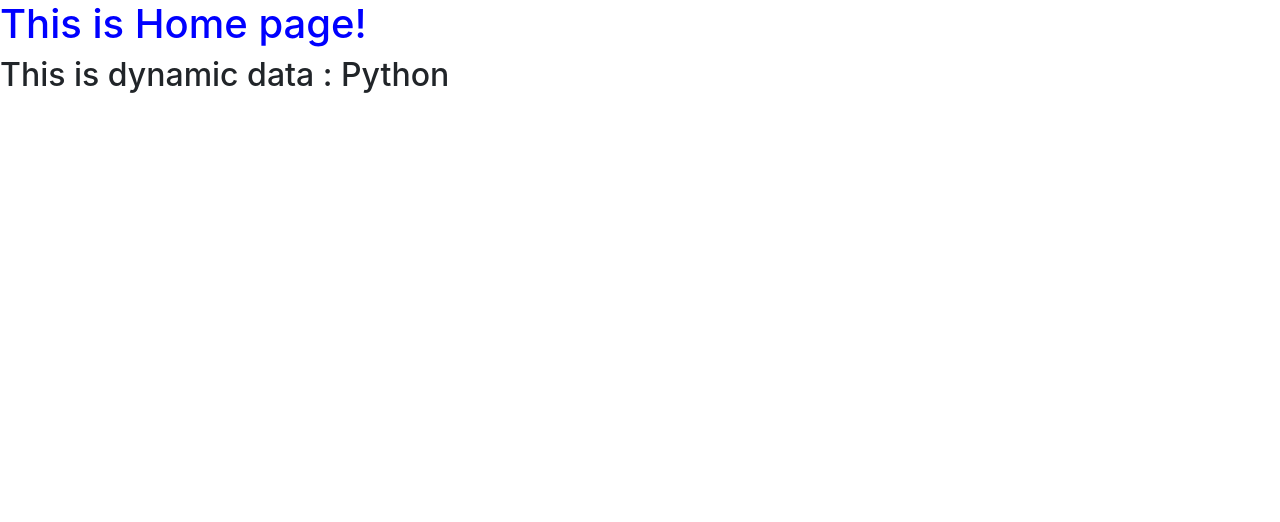
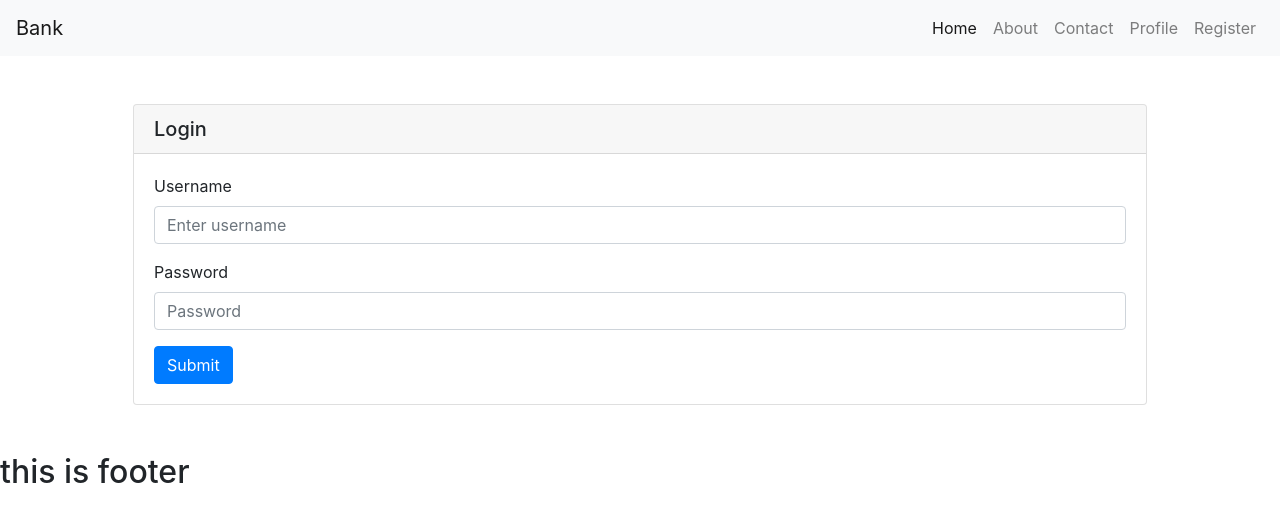
Before and after one commit to tejavarma-twl/django-bank, a Django app: page / in a window 1280 px wide. Shown: the top 522 px of the page. Run offline with Django 3.2, Linux system fonts and the light colour scheme; some libraries are stand-ins or nearby versions.

Commit message:
sign up and sign in

```diff
--- a/accounts/views.py
+++ b/accounts/views.py
@@ -1,10 +1,28 @@
 from django.shortcuts import render
 from django.http import HttpResponse
+from django.contrib.auth.models import User
+from django.contrib.auth import authenticate
 # Create your views here.
 def home(request):
-    data = { 'name':'Python', 'page':'Home' }
-    # return HttpResponse("<h1>Hello Django!</h1>")
+    data = {
+        'email':'nothing',
+        'password':'nothing'
+    }
+    if request.POST:
+        user = authenticate(username=request.POST['username'], password=request.POST['password'])
+        if user is not None:
+            print('user valid!')
     return render(request,'index.html',data)
+
+def register(request):
+    if request.POST:
+        print(request.POST)
+        username = request.POST['username']
+        email = request.POST['email']
+        password = request.POST['password']
+        user = User.objects.create_user(username, email, password)
+        user.save()
+    return render(request,'register.html',{})
 
 def about(request):
     # return HttpResponse("About Django!")
--- a/bank/urls.py
+++ b/bank/urls.py
@@ -20,6 +20,7 @@ from accounts.views import *
 urlpatterns = [
     path('', home),
     path('about', about),
+    path('register', register),
     path('contact', contact),
     path('profile', profile),
     path('admin/', admin.site.urls),
--- /dev/null
+++ b/requirements.txt
@@ -0,0 +1,5 @@
+Django==2.2.4
+mysql==0.0.2
+mysqlclient==1.4.4
+pytz==2019.2
+sqlparse==0.3.0
--- a/templates/footer.html
+++ b/templates/footer.html
@@ -1,4 +1,3 @@
-{% extends index.html %}
-{% block footercontent %}
-    <h1>This is footer content</h1>
-{% endblock %}
+<footer>
+    <h2>this is footer</h2>
+</footer>
--- a/templates/header.html
+++ b/templates/header.html
@@ -1,9 +1,25 @@
-{% extends "index.html" %}
-{% block navigation %}
-    <ul>
-        <li><a href="/">Home</a></li>
-        <li><a href="/about">About</a></li>
-        <li><a href="/contact">Contact</a></li>
-        <li><a href="/profile">Profile</a></li>
-    </ul>
-{% endblock %}
+<nav class="navbar navbar-expand-lg navbar-light bg-light">
+    <a class="navbar-brand" href="/">Bank</a>
+    <button class="navbar-toggler" type="button" data-toggle="collapse" data-target="#navbarSupportedContent" aria-controls="navbarSupportedContent" aria-expanded="false" aria-label="Toggle navigation">
+        <span class="navbar-toggler-icon"></span>
+    </button>
+    <div class="collapse navbar-collapse" id="navbarSupportedContent">
+        <ul class="navbar-nav ml-auto">
+            <li class="nav-item active">
+                <a class="nav-link" href="/">Home</a>
+            </li>
+            <li class="nav-item">
+                <a class="nav-link" href="/about">About</a>
+            </li>
+            <li class="nav-item">
+                <a class="nav-link" href="/contact">Contact</a>
+            </li>
+            <li class="nav-item">
+                <a class="nav-link" href="/profile">Profile</a>
+            </li>
+            <li class="nav-item">
+                    <a class="nav-link" href="/register">Register</a>
+                </li>
+        </ul>
+    </div>
+</nav>
--- a/templates/index.html
+++ b/templates/index.html
@@ -1,18 +1,24 @@
-{% load static %}
-<!DOCTYPE html>
-<html lang="en">
-<head>
-    <meta charset="UTF-8">
-    <meta name="viewport" content="width=device-width, initial-scale=1.0">
-    <meta http-equiv="X-UA-Compatible" content="ie=edge">
-    <title>Hello Django</title>
-    <link rel="stylesheet" href="https://stackpath.bootstrapcdn.com/bootstrap/4.3.1/css/bootstrap.min.css" integrity="sha384-ggOyR0iXCbMQv3Xipma34MD+dH/1fQ784/j6cY/iJTQUOhcWr7x9JvoRxT2MZw1T" crossorigin="anonymous">
-    <link rel="stylesheet" href="{% static 'css/styles.css' %}">
-</head>
-<body>
-    {% block navigation %}{% endblock %}
-    <h1>This is {{page}} page!</h1>
-    <h2>This is dynamic data : {{name}}</h2>
-    {% block footercontent %}{% endblock %}
-</body>
-</html>
+{% extends 'main.html' %}
+{% block content %}
+<div class="container">
+    <div class="card m-5">
+        <h5 class="card-header">Login</h5>
+        <div class="card-body">
+            <form method="POST">
+                {% csrf_token %}
+                <div class="form-group">
+                  <label for="exampleInputEmail1">Username</label>
+                  <input name="username" type="text" class="form-control" id="exampleInputEmail1" aria-describedby="emailHelp" placeholder="Enter username">
+                </div>
+                <div class="form-group">
+                  <label for="exampleInputPassword1">Password</label>
+                  <input name="password" type="password" class="form-control" id="exampleInputPassword1" placeholder="Password">
+                </div>
+                <button type="submit" class="btn btn-primary">Submit</button>
+              </form>
+        </div>
+    </div>
+</div>
+
+
+{% endblock %}
--- /dev/null
+++ b/templates/main.html
@@ -0,0 +1,18 @@
+{% load static %}
+<!DOCTYPE html>
+<html lang="en">
+<head>
+    <meta charset="UTF-8">
+    <meta name="viewport" content="width=device-width, initial-scale=1.0">
+    <meta http-equiv="X-UA-Compatible" content="ie=edge">
+    <title>Hello Django</title>
+    <link rel="stylesheet" href="https://stackpath.bootstrapcdn.com/bootstrap/4.3.1/css/bootstrap.min.css" integrity="sha384-ggOyR0iXCbMQv3Xipma34MD+dH/1fQ784/j6cY/iJTQUOhcWr7x9JvoRxT2MZw1T" crossorigin="anonymous">
+    <link rel="stylesheet" href="{% static 'css/styles.css' %}">
+</head>
+<body>
+    {% include 'header.html' %}
+    {% block content %}
+    {% endblock %}
+    {% include 'footer.html' %}
+</body>
+</html>
```
Also changed, not shown: bank/settings.py (+10 -2 lines), templates/about.html (+3 -17 lines), templates/contact.html (+3 -17 lines), templates/profile.html (+3 -17 lines), templates/register.html (added, +32 -0 lines), static/images/bg.jpeg (added).
